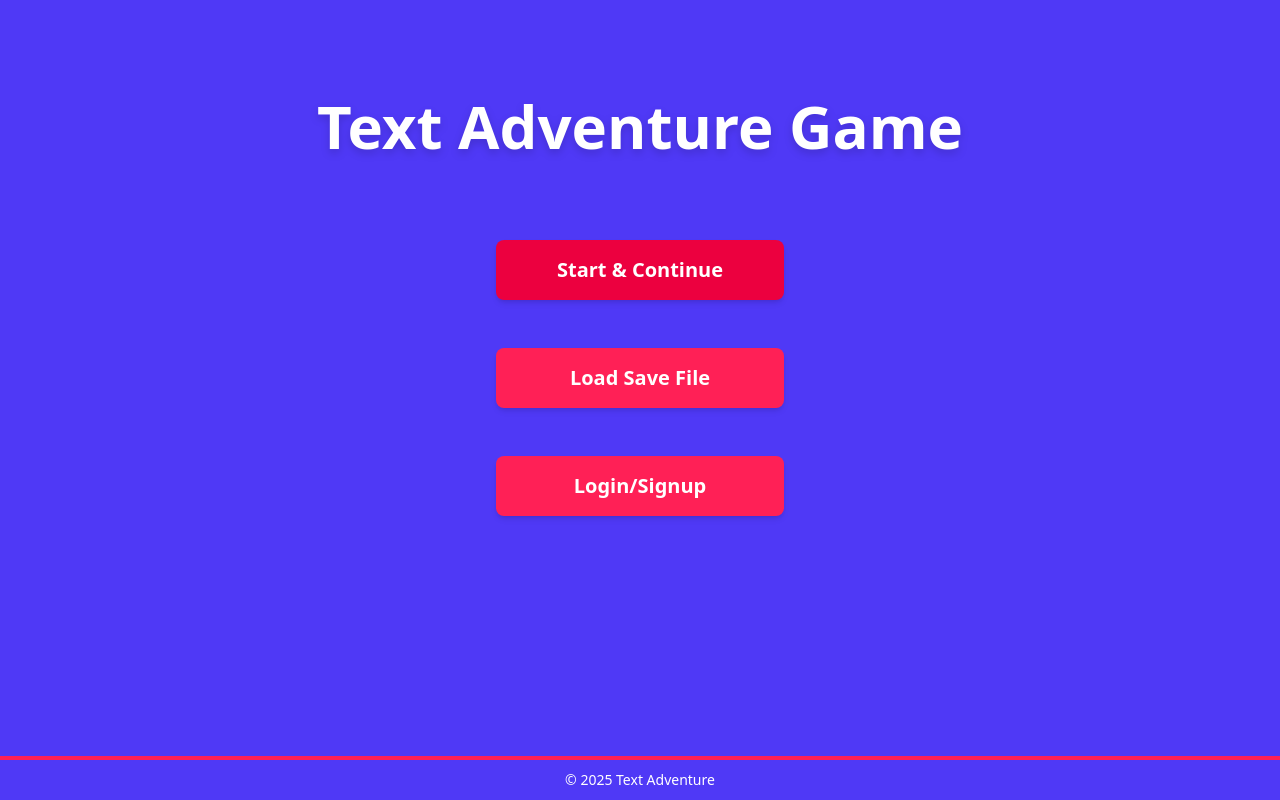
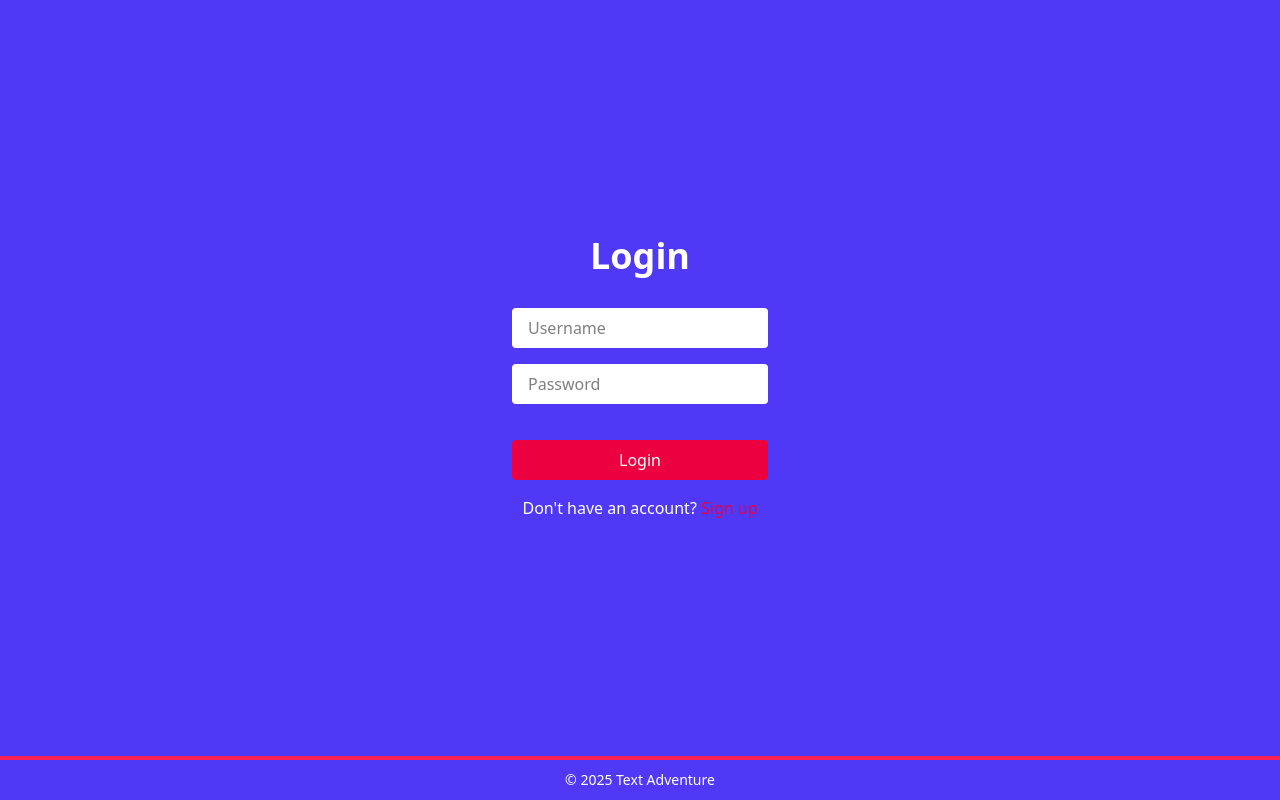
Before and after one commit to Solarctic/WebAppProject, a Vue app in the folder web-project/: page /menu in a window 1280 px wide. Built offline with nearby package versions, Linux system fonts and the light colour scheme.

Commit message:
Fix the Login & Sign Up Form

```diff
--- a/web-project/src/App.vue
+++ b/web-project/src/App.vue
@@ -2,7 +2,7 @@
 import { ref, provide } from 'vue'
 import MainMenu from './views/MainMenu.vue'
 import GameScene from './views/GameScene.vue'
-import LoginForm from './views/Login.vue'
+import LoginForm from './views/LoginScene.vue'
 
 // List of Scene
 const views = {
@@ -12,7 +12,7 @@ const views = {
 }
 
 // Hold the scene variable
-const currentView = ref(views.MainMenu)
+const currentView = ref(views.LoginForm)
 
 // Switch the Scene
 function switchTo(viewName) {
--- a/web-project/src/router/index.js
+++ b/web-project/src/router/index.js
@@ -1,5 +1,5 @@
 import { createRouter, createWebHistory } from 'vue-router'
-import LoginForm from '../views/Login.vue'
+import LoginForm from '../views/LoginScene.vue'
 import MainMenu from '../views/MainMenu.vue'
 import GameScene from '../views/GameScene.vue'
 
--- a/web-project/src/views/Login.vue
+++ /dev/null
@@ -1,88 +0,0 @@
-<template>
-  <div class="flex flex-col items-center justify-center h-full relative">
-    <!-- 🔔 Notification Popup -->
-    <transition name="fade">
-      <div
-        v-if="notification"
-        class="absolute top-6 bg-rose-600 text-white font-semibold px-6 py-3 rounded shadow-lg z-50"
-      >
-        {{ notification }}
-      </div>
-    </transition>
-
-    <!-- 🔐 Login Form -->
-    <h1 class="text-6xl font-extrabold text-center drop-shadow-lg absolute top-24">Login</h1>
-    <form @submit.prevent="handleLogin" class="flex flex-col gap-4 w-64 mt-32">
-      <input
-        v-model="username"
-        placeholder="Username"
-        class="px-4 py-2 rounded text-black bg-white"
-      />
-      <input
-        v-model="password"
-        type="password"
-        placeholder="Password"
-        class="px-4 py-2 rounded text-black bg-white"
-      />
-      <button
-        type="submit"
-        class="bg-rose-600 hover:bg-rose-700 px-4 py-2 rounded text-white"
-      >
-        Login
-      </button>
-    </form>
-  </div>
-</template>
-
-<script setup>
-import { ref, inject } from 'vue'
-
-const switchTo = inject('switchTo')
-
-const username = ref('')
-const password = ref('')
-const notification = ref('')
-
-// Show temporary popup
-const showNotification = (message, duration = 2000) => {
-  notification.value = message
-  setTimeout(() => {
-    notification.value = ''
-  }, duration)
-}
-
-const handleLogin = async () => {
-  if (!username.value || !password.value) {
-    showNotification('Please enter both username and password')
-    return
-  }
-
-  try {
-    const res = await fetch(`http://localhost:3000/users?name=${username.value}&password=${password.value}`)
-    const data = await res.json()
-
-    if (data.length > 0) {
-      showNotification(`Welcome, ${data[0].name}!`)
-      setTimeout(() => {
-        switchTo('MainMenu')
-      }, 1500)
-    } else {
-      showNotification('Invalid username or password')
-    }
-  } catch (err) {
-    showNotification('Server error')
-    console.error(err)
-  }
-}
-</script>
-
-<style scoped>
-.fade-enter-active,
-.fade-leave-active {
-  transition: opacity 0.3s ease;
-}
-.fade-enter-from,
-.fade-leave-to {
-  opacity: 0;
-}
-</style>
--- /dev/null
+++ b/web-project/src/views/LoginScene.vue
@@ -0,0 +1,125 @@
+<script setup>
+import { ref, inject } from 'vue'
+
+// Ability to change the scene
+const switchTo = inject('switchTo')
+
+// For signup/login form
+const username = ref('')
+const password = ref('')
+
+// Sign Up or Login in mode
+const mode = ref('login')
+
+// Notification
+const notification = ref('')
+
+// Show temporary popup
+const showNotification = (message, duration = 2000) => {
+  notification.value = message
+  setTimeout(() => {
+    notification.value = ''
+  }, duration)
+}
+
+const handleLogin = async () => {
+  if (!username.value || !password.value) {
+    showNotification('Please enter both username and password')
+    return
+  }
+
+  try {
+    const res = await fetch(
+      `http://localhost:3000/users?name=${username.value}&password=${password.value}`,
+    )
+    const data = await res.json()
+
+    if (data.length > 0) {
+      showNotification(`Welcome, ${data[0].name}!`)
+      setTimeout(() => {
+        switchTo('MainMenu')
+      }, 1500)
+    } else {
+      showNotification('Invalid username or password')
+    }
+  } catch (err) {
+    showNotification('Server error')
+    console.error(err)
+  }
+}
+
+const handleSignup = async () => {
+  if (!username.value || !password.value) {
+    showNotification('Please enter both username and password')
+    return
+  }
+
+  try {
+    // ToDo: Sign Up CODE
+  } catch (err) {
+    showNotification('Server error')
+    console.error(err)
+  }
+}
+</script>
+
+<style scoped>
+.fade-enter-active,
+.fade-leave-active {
+  transition: opacity 0.3s ease;
+}
+.fade-enter-from,
+.fade-leave-to {
+  opacity: 0;
+}
+</style>
+
+<template>
+  <div class="flex flex-col items-center justify-center h-full relative">
+    <!-- Notification Popup -->
+    <transition name="fade">
+      <div
+        v-if="notification"
+        class="absolute top-6 bg-rose-600 text-white font-semibold px-6 py-3 rounded shadow-lg z-50"
+      >
+        {{ notification }}
+      </div>
+    </transition>
+
+    <!-- Form -->
+    <div class="flex flex-col justify-center items-center mx-auto">
+      <form
+        @submit.prevent="mode === 'login' ? handleLogin() : handleSignup()"
+        class="flex flex-col gap-4 w-64"
+      >
+        <h1 class="text-4xl font-bold text-center mb-4">
+          {{ mode === 'login' ? 'Login' : 'Sign up' }}
+        </h1>
+        <input
+          v-model="username"
+          placeholder="Username"
+          class="px-4 py-2 rounded text-black bg-white"
+        />
+        <input
+          v-model="password"
+          type="password"
+          placeholder="Password"
+          class="px-4 py-2 rounded text-black bg-white mb-5"
+        />
+        <button type="submit" class="bg-rose-600 hover:bg-rose-700 px-4 py-2 rounded text-white">
+          {{ mode === 'login' ? 'Login' : 'Sign up' }}
+        </button>
+      </form>
+
+      <p class="mt-4 text-center">
+        {{ mode === 'login' ? "Don't have an account?" : 'Already have an account?' }}
+        <span
+          @click="mode = mode === 'login' ? 'signup' : 'login'"
+          class="text-rose-600 font-medium cursor-pointer hover:underline"
+        >
+          {{ mode === 'login' ? 'Sign up' : 'Log in' }}
+        </span>
+      </p>
+    </div>
+  </div>
+</template>
--- a/web-project/src/views/MainMenu.vue
+++ b/web-project/src/views/MainMenu.vue
@@ -5,14 +5,7 @@ const switchTo = inject('switchTo')
 function startOrContinue() {
   switchTo('GameScene')
 }
-
-function showLogin()  {
-  switchTo('LoginForm')
-}
-
 </script>
-
-
 
 <template>
   <div class="flex flex-col items-center justify-center gap-10 p-6">
@@ -32,12 +25,6 @@ function showLogin()  {
       >
         Load Save File
       </button>
-      <button
-        @click="showLogin"
-        class="bg-rose-500 hover:bg-rose-600 transition-colors duration-300 rounded-lg py-4 text-xl font-semibold shadow-md"
-      >
-        Login/Signup
-      </button>
     </div>
   </div>
 </template>
```
Also changed, not shown: web-project/src/views/GameScene.vue (+26 -23 lines).
